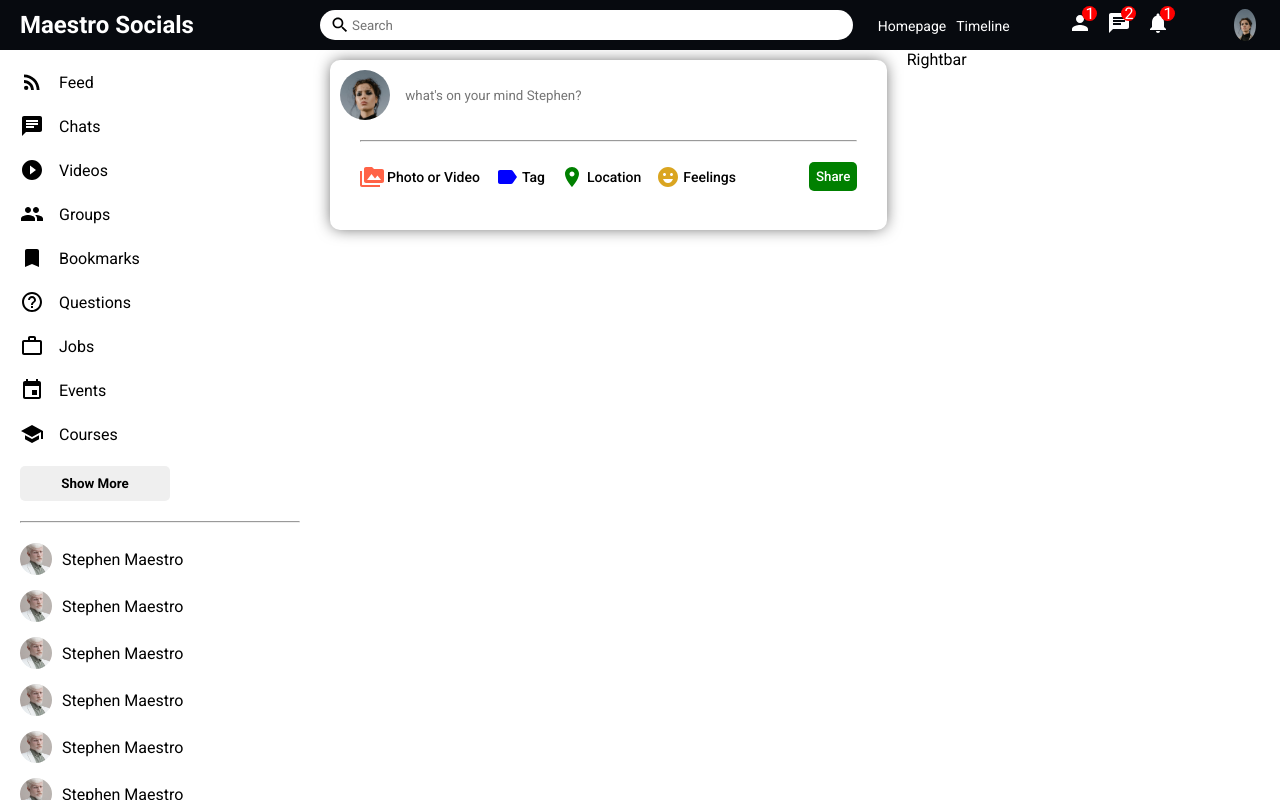
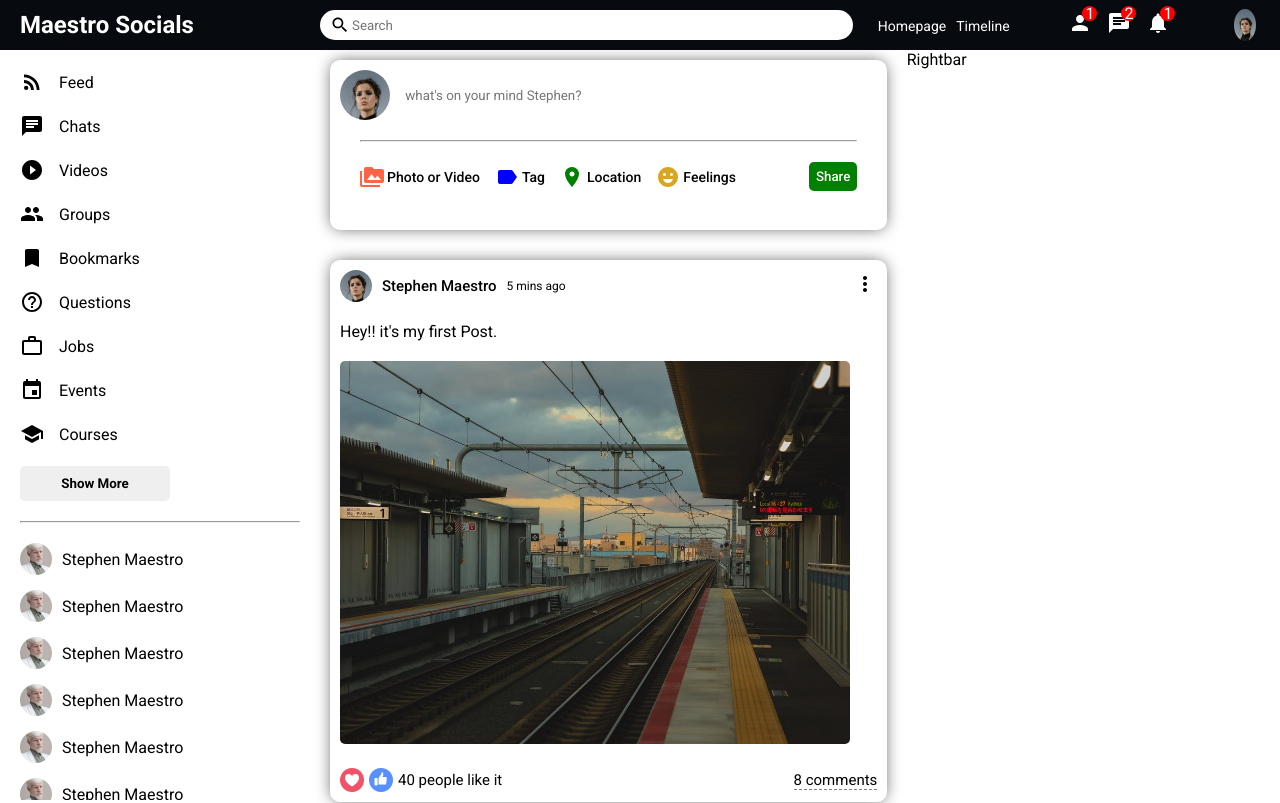
Before and after one commit to DeMaestro5/maestro-socials, a React (Create React App) app: page / in a window 1280 px wide. Shown: the top 803 px of the page. Built offline with nearby package versions, Linux system fonts and the light colour scheme.

Commit message:
feat:added post component

```diff
--- a/src/components/feed/Feed.jsx
+++ b/src/components/feed/Feed.jsx
@@ -1,12 +1,20 @@
 import React from 'react'
 import './feed.css'
 import Share from '../share/Share'
+import Post from '../post/Post'
 
 function feed() {
   return (
     <div className='feed'>
       <div className="feedWrapper">
         <Share />
+        <Post />
+        <Post />
+        <Post />
+        <Post />
+        <Post />
+        <Post />
+        <Post />
       </div>
       </div>
   )
--- /dev/null
+++ b/src/components/post/Post.jsx
@@ -0,0 +1,36 @@
+import { MoreVert } from '@material-ui/icons'
+import React from 'react'
+import './post.css'
+
+export default function Post() {
+  return (
+    <div className="post">
+        <div className="postWrapper">
+            <div className="postTop">
+              <div className="postTopLeft">
+                  <img className='postProfileImg' src="/assets/person/1.jpeg" alt="" />
+                  <span className="postUsername">Stephen Maestro</span>
+                <span className="postDate">5 mins ago</span>
+            </div>
+            <div className="postTopRight">
+                <MoreVert/>
+            </div>
+              </div>
+            <div className="postCenter">
+                <span className="postText">Hey!! it's my first Post.</span>
+                <img className='postImg' src="assets/post/1.jpeg" alt="" />
+            </div>
+            <div className="postBottom">
+                <div className="postBottomLeft">
+                    <img className='likeIcon' src="assets/heart.png" alt="" />
+                    <img className='likeIcon'  src="assets/like.png" alt="" />
+                    <span className="postLikeCounter">40 people like it</span>
+                </div>
+                <div className="postBottomRight">
+                    <span className="postCommentText">8 comments</span>
+                </div>
+            </div>
+        </div>
+    </div>
+  )
+}
--- /dev/null
+++ b/src/components/post/post.css
@@ -0,0 +1,66 @@
+.post{
+    width: 95%;
+    border-radius: 10px;
+    -webkit-box-shadow: 0px 0px 16px -2px rgba(0,0,0,0.66);
+box-shadow: 0px 0px 16px -2px rgba(0,0,0,0.66);
+    margin: 30px 10px;
+}
+.postWrapper{
+    padding: 10px;
+}
+.postTop{
+    display: flex;
+    align-items: center;
+    justify-content: space-between;
+}
+.postTopLeft{
+    display: flex;
+    align-items: center;
+}
+.postProfileImg{
+    width: 32px;
+    height: 32px;
+    border-radius: 50%;
+    object-fit: cover;
+}
+.postUsername{
+    font-size: 15px;
+    font-weight: 500;
+    margin: 0 10px;
+}
+.postDate{
+    font-size: 12px;
+}
+.postCenter{
+    margin: 20px 0;
+}
+.postImg{
+    margin-top: 20px;
+    width: 95%;
+    max-height: 500px;
+    object-fit: contain;
+    border-radius: 5px;
+}
+.postBottom{
+    display: flex;
+    align-items: center;
+    justify-content: space-between;
+}
+.postBottomLeft{
+    display: flex;
+    align-items: center;
+}
+.likeIcon{
+    width: 24px;
+    height: 24px;
+    margin-right: 5px;
+    cursor: pointer;
+}
+.postLikeCounter{
+    font-size: 15px;
+}
+.postCommentText{
+    cursor: pointer;
+    border-bottom: 1px dashed gray;
+    font-size: 15px;
+}
```
